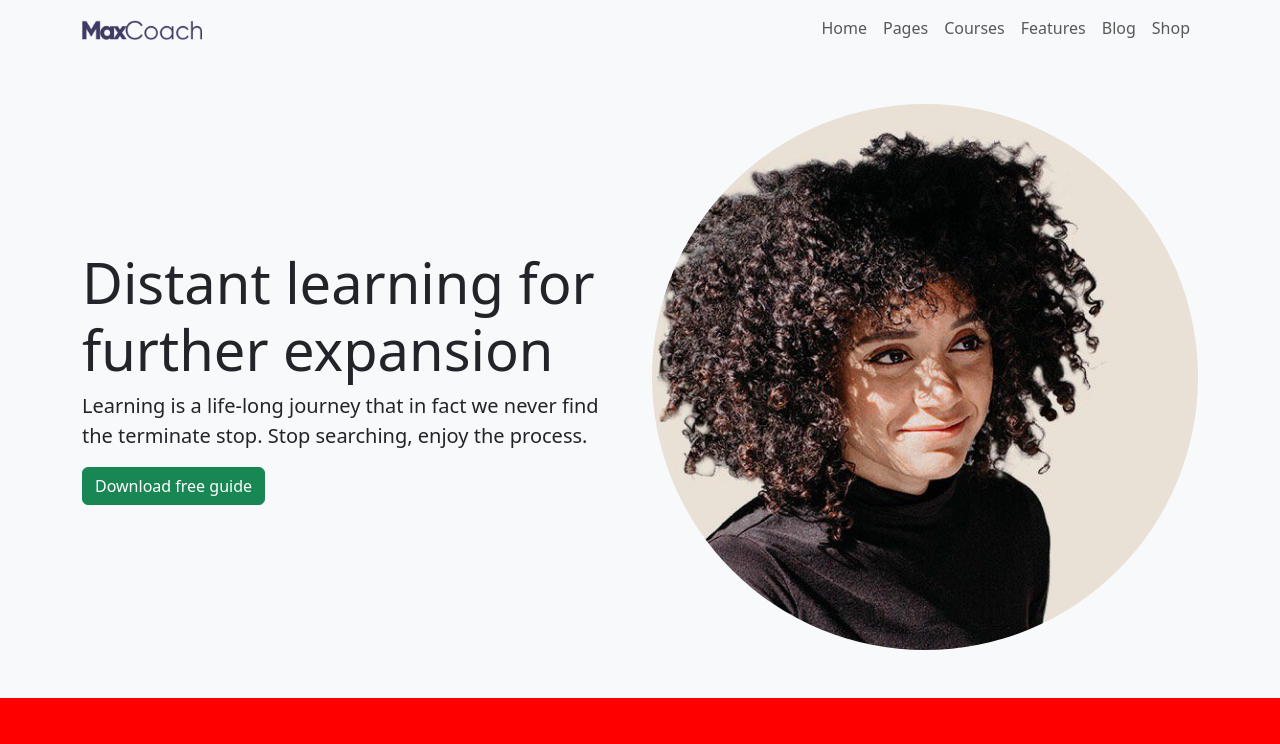
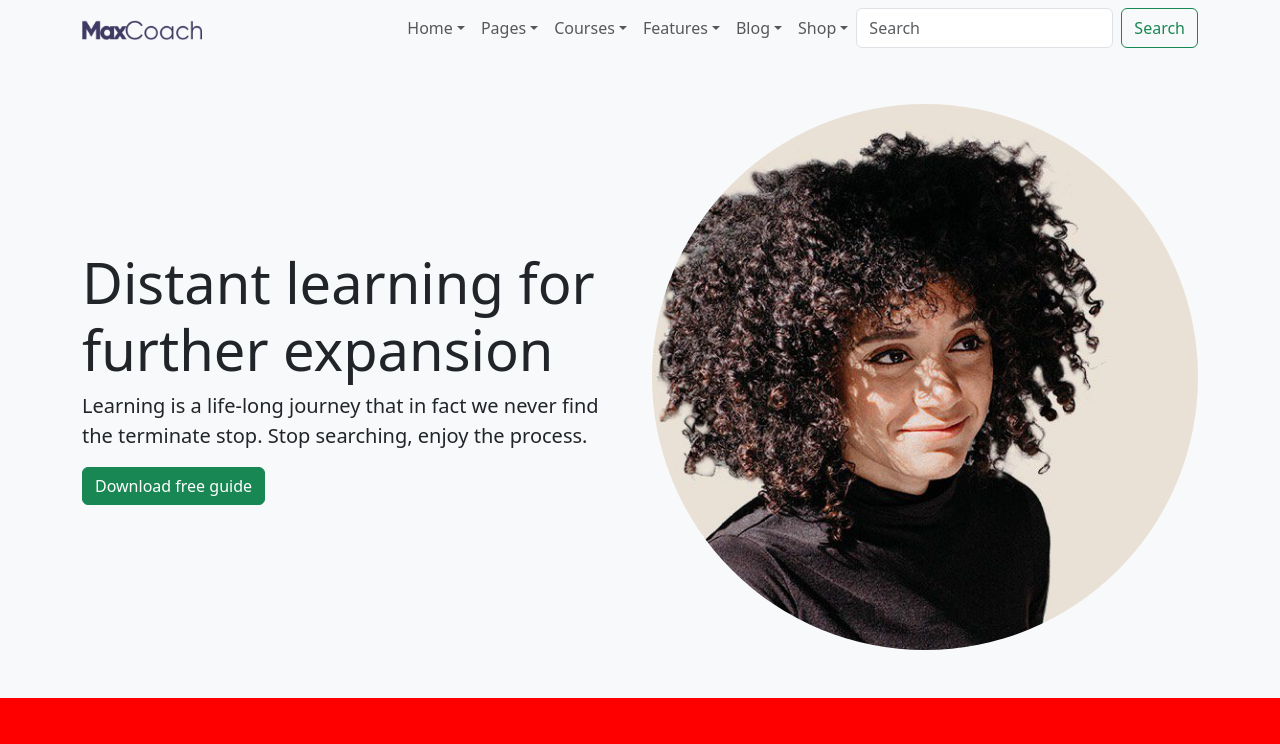
Before and after one commit to MichelangeloCaltagirone/proj-html-vuejs, a Vue app: page / in a window 1280 px wide. Shown: the top 744 px of the page. Built offline with nearby package versions, Linux system fonts and the light colour scheme; grey boxes are pictures that could not be loaded.

Commit message:
add submenu

```diff
--- a/src/App.vue
+++ b/src/App.vue
@@ -8,12 +8,87 @@ export default {
   data() {
     return {
       menuItems: [
-        { name: 'Home', link: '#' },
-        { name: 'Pages', link: '#' },
-        { name: 'Courses', link: '#' },
-        { name: 'Features', link: '#' },
-        { name: 'Blog', link: '#' },
-        { name: 'Shop', link: '#' },
+        {
+          name: 'Home',
+          submenu: [
+            { name: 'MaxCoach Education', link: '#' },
+            { name: 'Course Portal', link: '#' },
+            { name: 'Distant Learning', link: '#' },
+            { name: 'Multimedia Pedagogy', link: '#' },
+            { name: 'Modern Schooling', link: '#' },
+            { name: 'Remote training', link: '#' },
+            { name: 'Health Coaching', link: '#' },
+            { name: 'Gym Coaching', link: '#' },
+            { name: 'Business', link: '#' },
+            { name: 'Artist', link: '#' },
+
+            { name: 'Kitchen Coach', link: '#' },
+            { name: 'Motivation', link: '#' },
+            { name: 'Dancing', link: '#' },
+            { name: 'Guitar', link: '#' },
+            { name: 'Yoga', link: '#' },
+            { name: 'Photography', link: '#' },
+            { name: 'Personal Finance', link: '#' },
+            { name: 'Sales Coaching', link: '#' },
+            { name: 'Mental Therapy', link: '#' },
+
+          ]
+        },
+        {
+          name: 'Pages',
+          submenu: [
+            { name: 'Start Here', link: '#' },
+            { name: 'Success story', link: '#' },
+            { name: 'About me', link: '#' },
+            { name: 'About us 01', link: '#' },
+            { name: 'About us 02', link: '#' },
+            { name: 'About us 03', link: '#' },
+            { name: 'Contact me', link: '#' },
+            { name: 'Contact us', link: '#' },
+            { name: 'Purchase Guide', link: '#' },
+            { name: 'Privacy Policy', link: '#' },
+            { name: 'Terms of Service', link: '#' },
+          ]
+        },
+        {
+          name: 'Courses',
+          submenu: [
+            { name: 'Courses Grid 01', link: '#' },
+            { name: 'Courses Grid 02', link: '#' },
+            { name: 'Courses Grid 03', link: '#' },
+            { name: 'Membership Levels', link: '#' },
+            { name: 'Become a Teacher', link: '#' },
+            { name: 'Profile', link: '#' },
+            { name: 'Checkout', link: '#' },
+            { name: 'Single Layout', link: '#' },
+          ],
+        },
+        {
+          name: 'Features',
+          submenu: [
+            { name: 'Events', link: '#' },
+            { name: 'Zoom Meetings', link: '#' },
+          ]
+        },
+        {
+          name: 'Blog',
+          submenu: [
+            { name: 'Blog Grid', link: '#' },
+            { name: 'Blog Masonry', link: '#' },
+            { name: 'Blog Classic', link: '#' },
+            { name: 'Blog List', link: '#' },
+          ]
+        },
+        {
+          name: 'Shop',
+          submenu: [
+            { name: 'Shop Left Sidebar', link: '#' },
+            { name: 'Shop Right Sidebar', link: '#' },
+            { name: 'Cart', link: '#' },
+            { name: 'Wishlist', link: '#' },
+            { name: 'Single Product', link: '#' },
+          ]
+        }
       ],
     }
   },
--- a/src/components/PageHeader.vue
+++ b/src/components/PageHeader.vue
@@ -16,9 +16,33 @@
         <!-- Navbar links -->
         <div class="collapse navbar-collapse" id="navbarNav">
           <ul class="navbar-nav ms-auto">
-            <li v-for="(item, index) in menuItems" :key="index" class="nav-item">
-              <a class="nav-link" :href="item.link">{{ item.name }}</a>
+            <li v-for="(item, index) in menuItems" :key="index" class="nav-item dropdown"
+              :class="{ 'dropdown': item.submenu }">
+              <!-- Dropdown link -->
+              <template v-if="item.submenu">
+                <a class="nav-link dropdown-toggle" href="#" id="navbarDropdown" role="button" aria-expanded="false">
+                  {{ item.name }}
+                </a>
+                <ul class="dropdown-menu" aria-labelledby="navbarDropdown">
+                  <li v-for="(subItem, subIndex) in item.submenu" :key="subIndex">
+                    <a class="dropdown-item" :href="subItem.link">{{ subItem.name }}</a>
+                  </li>
+                  <li v-if="item.image">
+                    <img :src="item.image" alt="Dropdown Image" class="dropdown-item img-fluid"
+                      style="max-width: 100px;">
+                  </li>
+                </ul>
+              </template>
+
+              <!-- Regular link -->
+              <template v-else>
+                <a class="nav-link" :href="item.link">{{ item.name }}</a>
+              </template>
             </li>
+
+            <!-- Search bar -->
+            <input class="form-control me-2" type="search" placeholder="Search" aria-label="Search">
+            <button class="btn btn-outline-success" type="submit">Search</button>
           </ul>
         </div>
       </div>
@@ -42,4 +66,20 @@ export default {
 .navbar-brand img {
   width: 120px;
 }
+
+.navbar .dropdown:hover .dropdown-menu {
+  display: block;
+  margin-top: 0;
+}
+
+.dropdown-menu {
+  transition: opacity 0.3s ease;
+  opacity: 0;
+  visibility: hidden;
+}
+
+.dropdown:hover .dropdown-menu {
+  visibility: visible;
+  opacity: 1;
+}
 </style>
```
